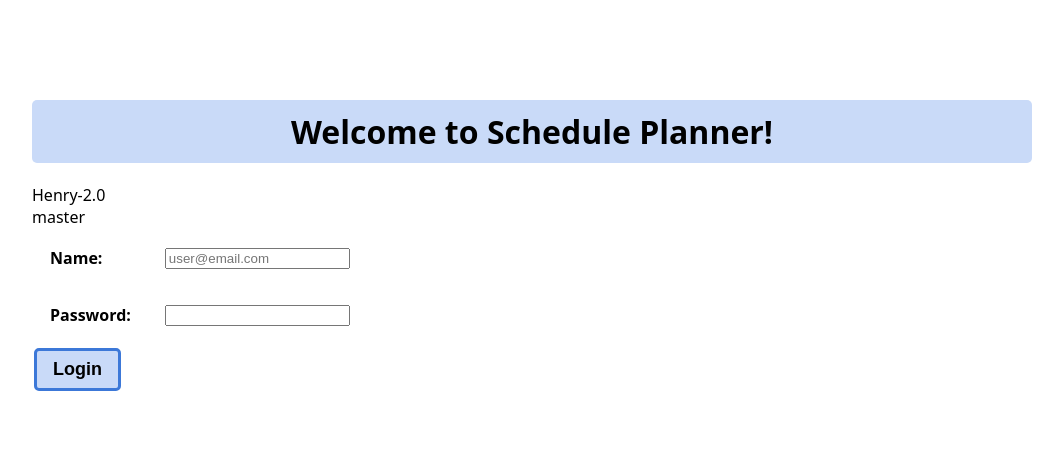
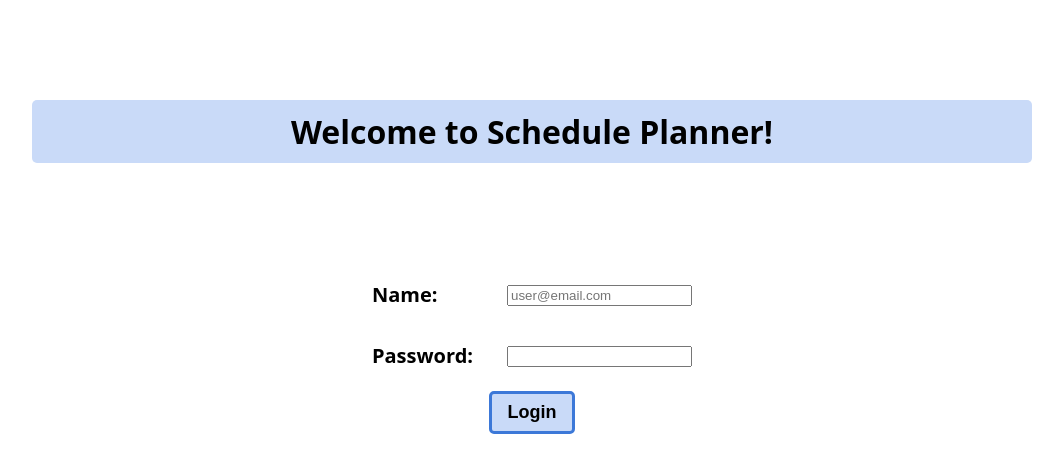
Before and after one commit to writchie2/BugBustersProject, a Django app: page / in a window 1280 px wide. Shown: the top 473 px of the page, without its empty margins (108-1171 px from the left). Run offline with Django 4.2, Linux system fonts and the light colour scheme.

Commit message:
Got rid of Henry 2.0 text. Centered the login form.

```diff
--- a/templates/login.html
+++ b/templates/login.html
@@ -10,10 +10,7 @@
 </head>
 <body id="wrapper">
 <h1 id="titlebar">Welcome to Schedule Planner!</h1>
-
- Henry-2.0
-<form action="/login/" method="post">
- master
+<form action="/login/" method="post" id="loginform">
     {% csrf_token %}
     <table>
         <tr>
@@ -26,7 +23,7 @@
         </tr>
     </table>
     <input type="submit" name="navigation" value="Login" class="bluebutton">
+    {{ message }}
 </form>
-{{ message }}
 </body>
 </html>
```
